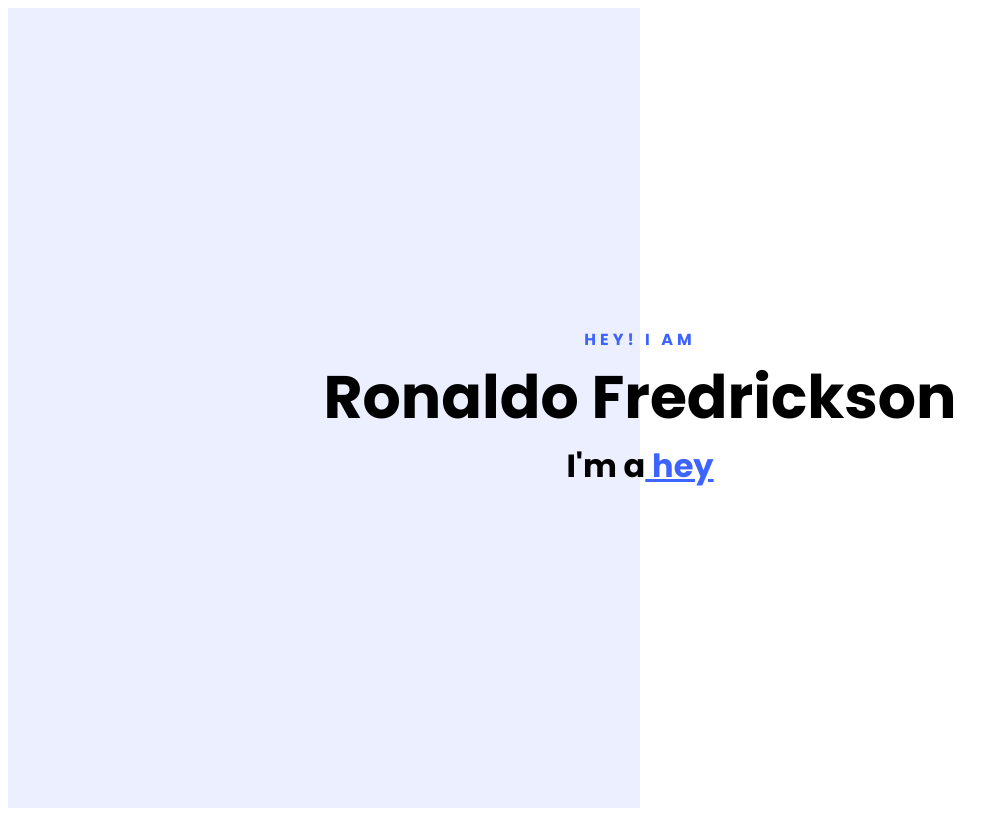
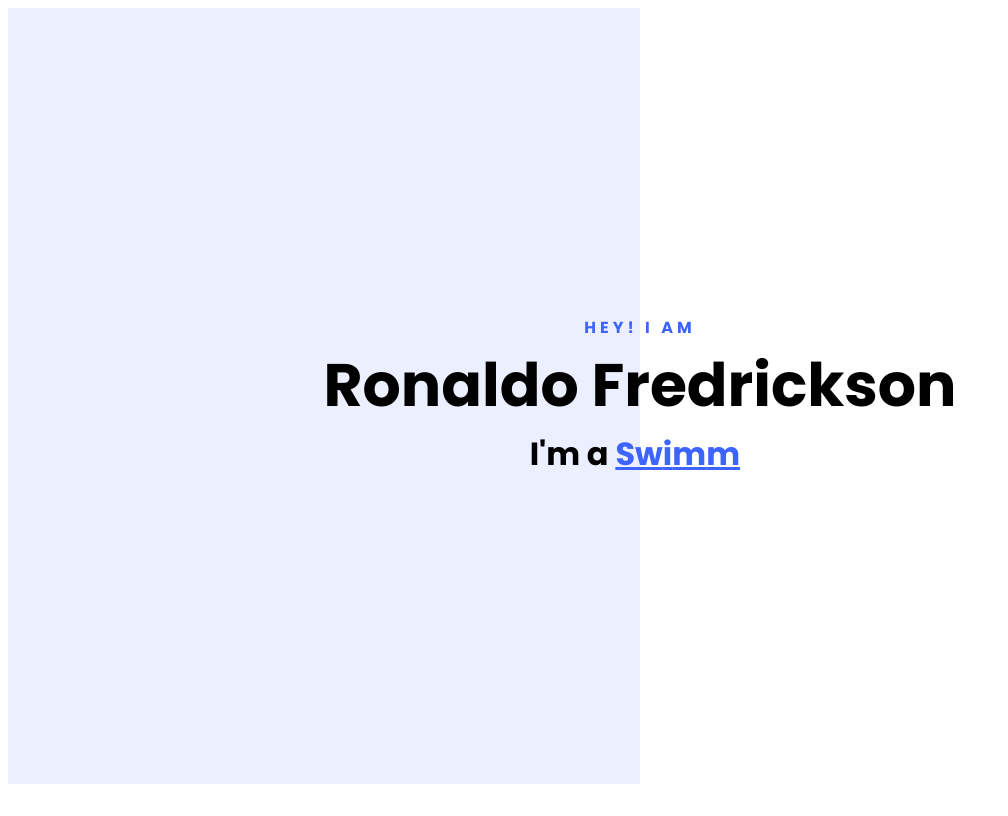
Before and after one commit to Mandeep-Sai/myWeb, a React (Create React App) app: page / in a window 1280 px wide. Shown: the whole page, without its empty margins (0-1008 px from the left). Built offline with nearby package versions, Linux system fonts and the light colour scheme.

Commit message:
typing animation

```diff
--- a/package.json
+++ b/package.json
@@ -13,7 +13,8 @@
     "react-dom": "^16.13.1",
     "react-router-dom": "^5.2.0",
     "react-scripts": "3.4.3",
-    "react-typing-animation": "^1.6.2"
+    "react-typing-animation": "^1.6.2",
+    "typewriter-effect": "^2.13.1"
   },
   "scripts": {
     "start": "react-scripts start",
--- a/src/compnents/Title.jsx
+++ b/src/compnents/Title.jsx
@@ -1,35 +1,24 @@
 import React, { Component } from "react";
 import "./styles/title.css";
-import Typing from "react-typing-animation";
-const textArray = ["hey", "Developer", "Swimmer"];
+import Typewriter from "typewriter-effect";
+const textArray = ["Developer", "Swimmer"];
 class Title extends Component {
-  constructor(props) {
-    super(props);
-
-    this.state = {
-      textIndex: 0,
-    };
-  }
-  componentDidMount() {
-    this.timeout = setInterval(() => {
-      let currentIdx = this.state.textIndex;
-      this.setState({ textIndex: currentIdx + 1 });
-    }, 1500);
-  }
-
   render() {
-    let textThatChanges = textArray[this.state.textIndex % textArray.length];
-
     return (
       <div className="Title">
         <div className="Title__titleWrapper">
           <div className="Title__introduction">hey! I am</div>
           <div className="Title__mainTitle">Ronaldo Fredrickson</div>
           <div className="Title__profession">
-            I'm a{" "}
+            I'm a&nbsp;
             <div className="Title__dynamicProfession">
-              {/* <Typing> */}
-              <span>&nbsp;{textThatChanges}</span>
+              <Typewriter
+                options={{
+                  strings: ["Developer", "Swimmer"],
+                  autoStart: true,
+                  loop: true,
+                }}
+              />
               {/* <Typing.Backspace count={20} />
                 <Typing.Delay ms={1000} /> */}
               {/* </Typing> */}
--- a/src/compnents/styles/title.css
+++ b/src/compnents/styles/title.css
@@ -2,7 +2,7 @@
   font-family: var(--poppins);
   display: flex;
   justify-content: center;
-  height: 100vh;
+  height: 97vh;
   align-items: center;
   background: linear-gradient(to right, #ebefff 50%, #ffffff 50%);
 }
```
Also changed, not shown: 1 other file (tests, documents, lock files or other folders).
